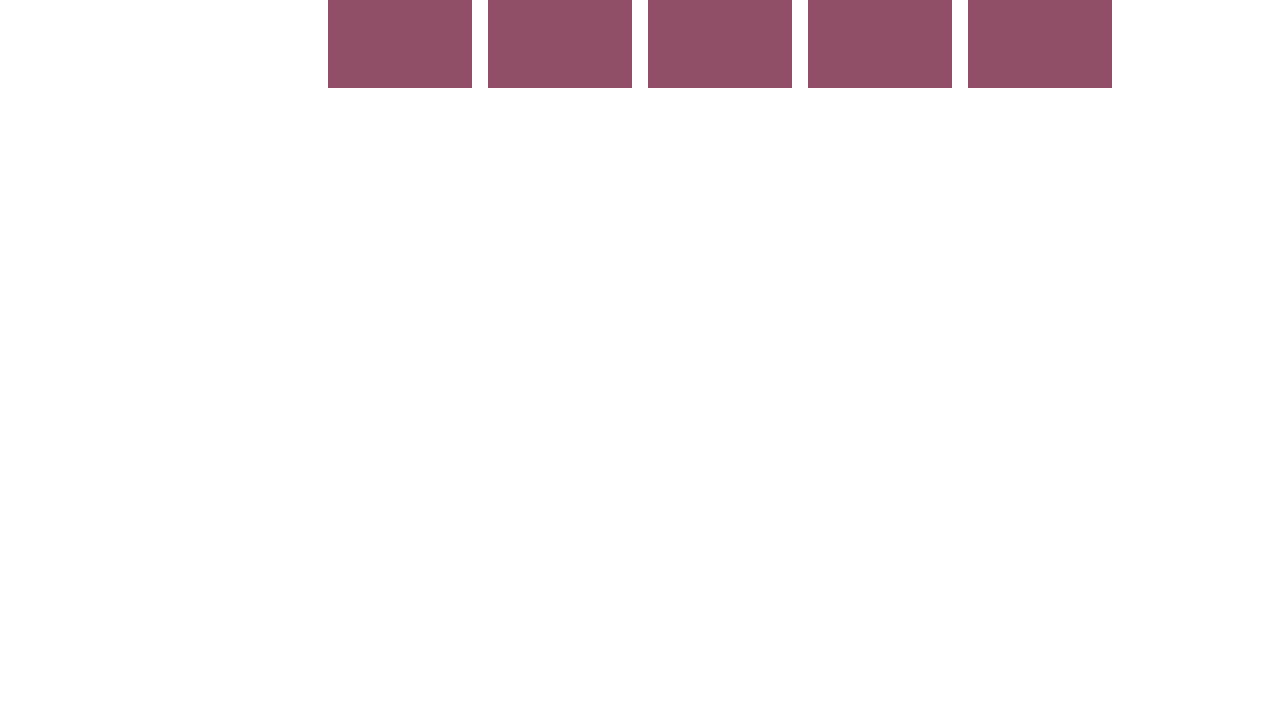
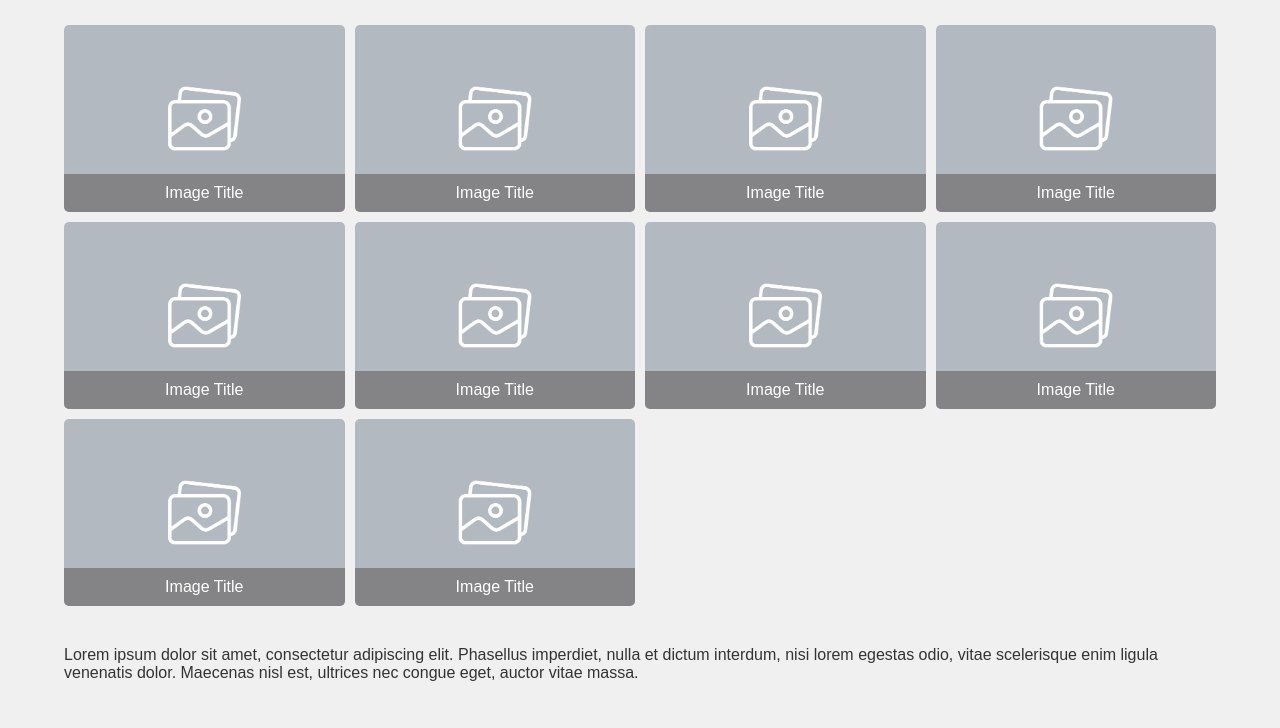
Before and after one commit to malasanciucalex/malasanciucalex-Responsive-Gallery, a plain HTML site: page index.html in a window 1280 px wide. Shown: the part 72-800 px from the top of the page. Drawn offline with Linux system fonts and the light colour scheme.

Commit message:
index.html

```diff
--- a/index.html
+++ b/index.html
@@ -1,69 +1,55 @@
 <!DOCTYPE html>
 <html lang="en">
-  <head>
-    <meta charset="UTF-8" />
-    <meta name="viewport" content="width=device-width, initial-scale=1.0" />
-    <title>Responsive Gallery</title>
-    <style>
-      .container {
-        max-width: 960px;
-        width: 90%;
-        margin: 0 auto;
-      }
-      .row {
-        display: flex;
-        flex-flow: row wrap;
-        justify-content: flex-start;
-      }
-      .column {
-        flex-basis: 16.666%;
-        box-sizing: border-box;
-        padding: 8px;
-      }
-      .box {
-        height: 144px;
-        background-color: #914e67;
-      }
-
-      @media screen and (max-width: 1024px) {
-        .column {
-          flex-basis: 33.33%;
-        }
-      }
-      @media screen and (max-width: 768px) {
-        .column {
-          flex-basis: 50%;
-        }
-      }
-      @media screen and (max-width: 414px) {
-        .column {
-          flex-basis: 100%;
-        }
-      }
-    </style>
-  </head>
-  <body>
-    <div class="container">
-      <div class="row">
-        <div class="column">
-          <img src="placeholder-image.png/100" alt="Image Title" />
+<head>
+    <meta charset="UTF-8">
+    <meta name="viewport" content="width=device-width, initial-scale=1.0">
+    <title>Responsive Image Grid</title>
+    <link rel="stylesheet" href="styles.css">
+</head>
+<body>
+    <h1>Responsive Gallery</h1>
+    <div class="grid-container">
+        <div class="grid-item">
+            <img src="placeholder-image.png" alt="Image Title">
+            <div class="overlay">Image Title </div>
         </div>
-        <div class="column">
-          <div class="box"></div>
+        <div class="grid-item">
+            <img src="placeholder-image.png" alt="Image Title">
+            <div class="overlay">Image Title </div>
         </div>
-        <div class="column">
-          <div class="box"></div>
+        <div class="grid-item">
+            <img src="placeholder-image.png" alt="Image Title">
+            <div class="overlay">Image Title </div>
         </div>
-        <div class="column">
-          <div class="box"></div>
+        <div class="grid-item">
+            <img src="placeholder-image.png" alt="Image Title">
+            <div class="overlay">Image Title</div>
         </div>
-        <div class="column">
-          <div class="box"></div>
+        <div class="grid-item">
+            <img src="placeholder-image.png" alt="Image Title">
+            <div class="overlay">Image Title </div>
         </div>
-        <div class="column">
-          <div class="box"></div>
+        <div class="grid-item">
+            <img src="placeholder-image.png" alt="Image Title">
+            <div class="overlay">Image Title </div>
         </div>
-      </div>
+        <div class="grid-item">
+            <img src="placeholder-image.png" alt="Image Title">
+            <div class="overlay">Image Title </div>
+        </div>
+        <div class="grid-item">
+            <img src="placeholder-image.png" alt="Image Title">
+            <div class="overlay">Image Title </div>
+        </div>
+        <div class="grid-item">
+            <img src="placeholder-image.png" alt="Image Title">
+            <div class="overlay">Image Title </div>
+        </div>
+        <div class="grid-item">
+            <img src="placeholder-image.png" alt="Image Title">
+            <div class="overlay">Image Title </div>
+        </div>
     </div>
-  </body>
+    <p>Lorem ipsum dolor sit amet, consectetur adipiscing elit. Phasellus imperdiet, nulla et dictum interdum, nisi lorem egestas odio, vitae scelerisque enim ligula venenatis dolor. Maecenas nisl est, ultrices nec congue eget, auctor vitae massa.</p>
+</body>
 </html>
```
